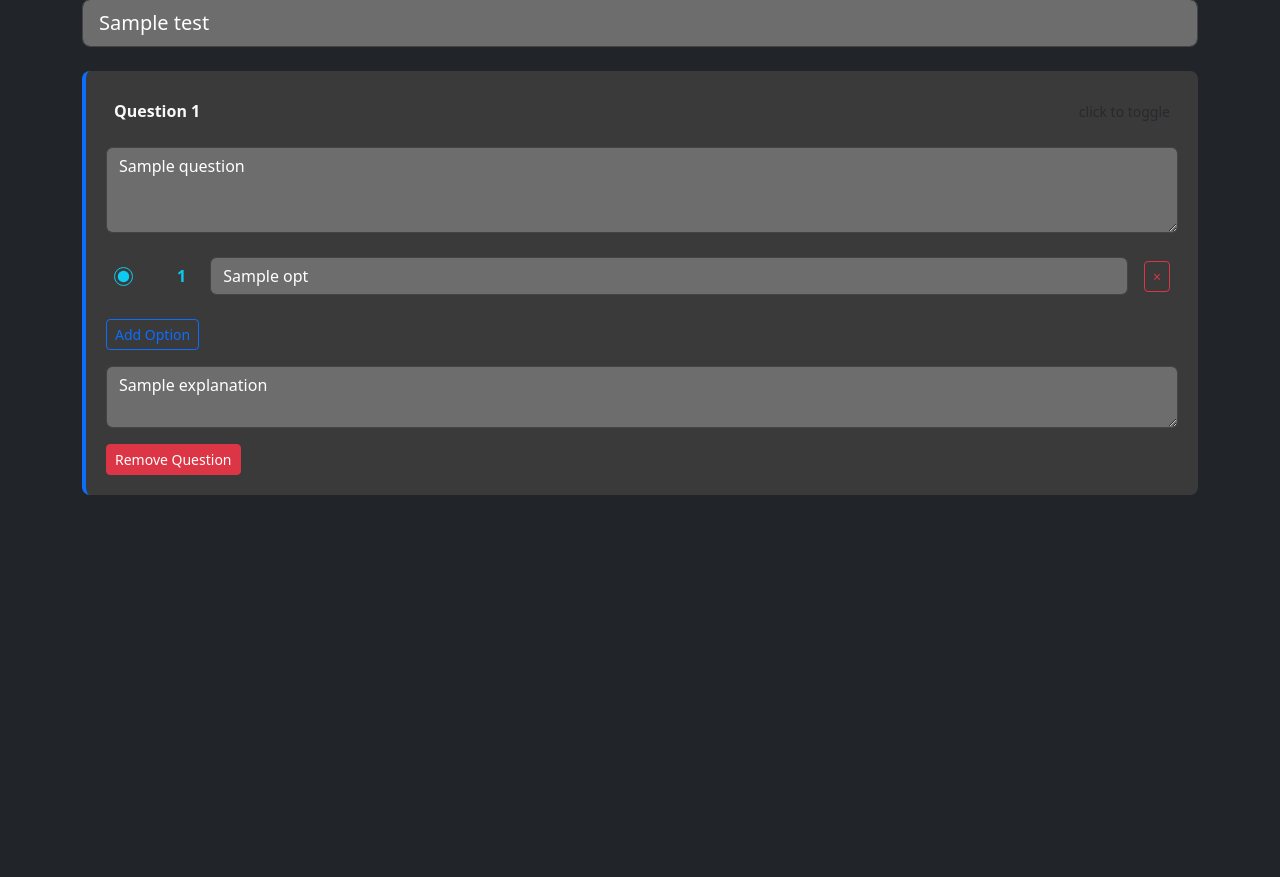
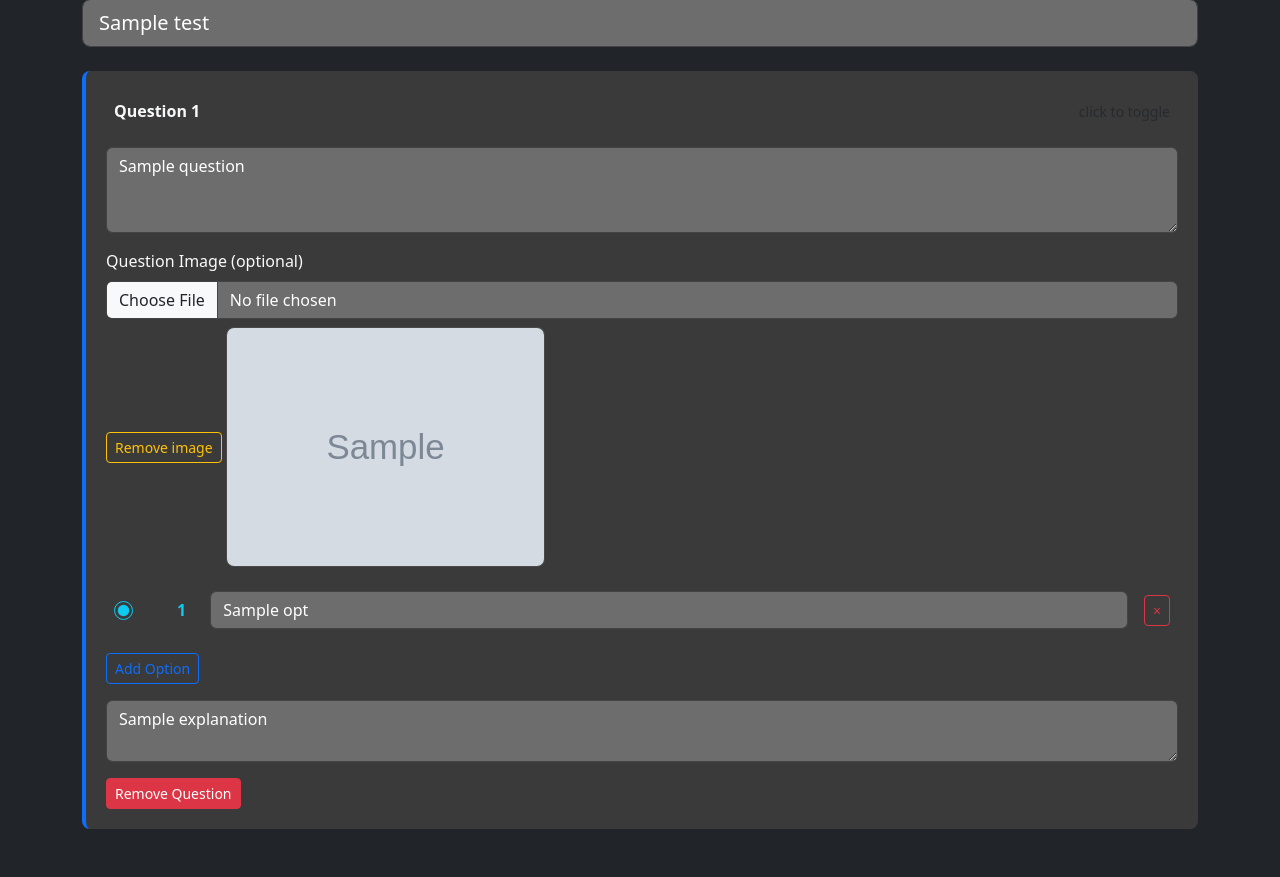
Before and after one commit to suvuu/suvuu-test-maker, a Flask app: template templates/test_editor.html in a window 1280 px wide. Shown: the part 238-1115 px from the top of the page. Before the commit the page ends 733 px from the top, so only its background shows below. Run offline with Flask 3, Linux system fonts and the light colour scheme; the template is opened without the code that fills it: most values are stand-ins (such as "Sample title", 1, 10 or a date in 2020); grey boxes marked "Sample" are stand-in pictures; some libraries are stand-ins or nearby versions.

Commit message:
added image support

```diff
--- a/app.py
+++ b/app.py
@@ -1,4 +1,5 @@
-from flask import Flask, render_template, request, redirect, url_for, send_file, jsonify # type: ignore
+from flask import Flask, render_template, request, redirect, url_for, send_file, jsonify, send_from_directory # type: ignore
+from werkzeug.utils import secure_filename
 import json
 import os
 import io
@@ -8,6 +9,9 @@ app = Flask(__name__)
 
 DATA_FOLDER = "data"
 os.makedirs(DATA_FOLDER, exist_ok=True)
+UPLOAD_FOLDER = os.path.join(DATA_FOLDER, "uploads")
+os.makedirs(UPLOAD_FOLDER, exist_ok=True)
+ALLOWED_IMAGE_EXTENSIONS = {".png", ".jpg", ".jpeg", ".gif", ".webp"}
 
 DATA_FILE = os.path.join(DATA_FOLDER, "data.json")
 RESULT_CACHE = {}
@@ -23,7 +27,33 @@ def save_data(data):
     with open(DATA_FILE, "w", encoding="utf-8") as f:
         json.dump(data, f, indent=4, ensure_ascii=False)
 
-def parse_test_form(form):
+def is_allowed_image(filename):
+    _, ext = os.path.splitext(filename)
+    return ext.lower() in ALLOWED_IMAGE_EXTENSIONS
+
+def save_uploaded_image(file_storage):
+    if not file_storage or not file_storage.filename:
+        return None
+    if not is_allowed_image(file_storage.filename):
+        return None
+    original = secure_filename(file_storage.filename)
+    _, ext = os.path.splitext(original)
+    filename = f"{uuid4().hex}{ext.lower()}"
+    path = os.path.join(UPLOAD_FOLDER, filename)
+    file_storage.save(path)
+    return filename
+
+def delete_image_file(filename):
+    if not filename:
+        return
+    path = os.path.join(UPLOAD_FOLDER, filename)
+    if os.path.exists(path):
+        try:
+            os.remove(path)
+        except OSError:
+            pass
+
+def parse_test_form(form, files):
     title = form.get('title', '').strip()
     questions = []
     idx = 0
@@ -34,9 +64,6 @@ def parse_test_form(form):
             break
 
         q = q.strip()
-        if not q:
-            idx += 1
-            continue
 
         # collect options
         opts = []
@@ -67,11 +94,28 @@ def parse_test_form(form):
 
         explanation = form.get(f'explanation_{idx}', '').strip()
 
+        existing_image = form.get(f'existing_image_{idx}', '').strip()
+        remove_image = form.get(f'remove_image_{idx}', '').strip().lower() == "on"
+        uploaded_file = files.get(f'image_{idx}')
+
+        image_filename = existing_image or ""
+        if remove_image:
+            image_filename = ""
+            delete_image_file(existing_image)
+
+        if uploaded_file and uploaded_file.filename:
+            new_image = save_uploaded_image(uploaded_file)
+            if new_image:
+                if existing_image and existing_image != new_image:
+                    delete_image_file(existing_image)
+                image_filename = new_image
+
         questions.append({
             "question": q,
             "options": opts,
             "correct_index": correct,
-            "explanation": explanation
+            "explanation": explanation,
+            "image": image_filename
         })
 
         idx += 1
@@ -90,7 +134,7 @@ def index():
 def new_test():
     if request.method == "POST":
         data = load_data()
-        test = parse_test_form(request.form)
+        test = parse_test_form(request.form, request.files)
         data["tests"].append(test)
         save_data(data)
         return redirect(url_for("index"))
@@ -103,7 +147,7 @@ def edit_test(test_id):
         return "Test not found", 404
 
     if request.method == "POST":
-        test = parse_test_form(request.form)
+        test = parse_test_form(request.form, request.files)
         data["tests"][test_id] = test
         save_data(data)
         return redirect(url_for("index"))
@@ -138,7 +182,8 @@ def take_test(test_id):
                 "selected": selected,
                 "correct": correct,
                 "is_correct": is_correct,
-                "explanation": q.get("explanation", "")
+                "explanation": q.get("explanation", ""),
+                "image": q.get("image", "")
             })
 
             if is_correct:
@@ -286,5 +331,9 @@ def api_results(token):
         return jsonify({"error": "Results not found"}), 404
     return jsonify(payload)
 
+@app.route("/uploads/<path:filename>")
+def uploaded_file(filename):
+    return send_from_directory(UPLOAD_FOLDER, filename)
+
 if __name__ == '__main__':
     app.run(host="0.0.0.0", port=5000)
--- a/templates/test_editor.html
+++ b/templates/test_editor.html
@@ -57,6 +57,13 @@
     }
     .option-row {
       gap: 0.5rem;
+    }
+    .question-image-preview {
+      max-width: 100%;
+      max-height: 240px;
+      border-radius: 0.5rem;
+      border: 1px solid rgba(255, 255, 255, 0.15);
+      background: #2a2a2a;
     }
 
     .empty-question {
@@ -132,7 +139,7 @@
       <button type="button" class="btn btn-outline-light btn-sm" id="collapse-all">Collapse All</button>
     </div>
 
-    <form id="test-form" method="post">
+    <form id="test-form" method="post" enctype="multipart/form-data">
       <div class="mb-4 text-center">
         <input type="text" class="form-control form-control-lg d-inline-block w-100 w-md-75" name="title"
           value="{{ test.title if test else '' }}" placeholder="Test Title" required>
@@ -150,8 +157,20 @@
           </div>
           <div class="collapse show" id="q{{ q_index }}">
             <div class="mt-3">
-              <textarea class="form-control question-text" name="question_{{ q_index }}" rows="3"
-                required>{{ q.question }}</textarea>
+              <textarea class="form-control question-text" name="question_{{ q_index }}" rows="3">{{ q.question }}</textarea>
+
+              <div class="mt-3">
+                <label class="form-label">Question Image (optional)</label>
+                <input type="file" class="form-control question-image-input" name="image_{{ q_index }}" accept="image/*">
+                <input type="hidden" class="existing-image-input" name="existing_image_{{ q_index }}" value="{{ q.image or '' }}">
+                <input type="hidden" class="remove-image-input" name="remove_image_{{ q_index }}" value="">
+                <button type="button" class="btn btn-outline-warning btn-sm mt-2 remove-image-btn">Remove image</button>
+                {% if q.image %}
+                <img class="question-image-preview mt-2" src="/uploads/{{ q.image }}" alt="Question image preview">
+                {% else %}
+                <img class="question-image-preview mt-2 d-none" alt="Question image preview">
+                {% endif %}
+              </div>
 
               <div class="option-container mt-3">
                 {% for opt in q.options %}
@@ -238,6 +257,17 @@
 
         const exp = block.querySelector('textarea[placeholder*="Explanation"]');
         if (exp) exp.name = `explanation_${qIdx}`;
+
+        const imageInput = block.querySelector('.question-image-input');
+        if (imageInput) imageInput.name = `image_${qIdx}`;
+
+        const existingImage = block.querySelector('.existing-image-input');
+        if (existingImage) existingImage.name = `existing_image_${qIdx}`;
+
+        const removeImage = block.querySelector('.remove-image-input');
+        if (removeImage) {
+          removeImage.name = `remove_image_${qIdx}`;
+        }
       });
 
       // --- 3) Restore checked radios AFTER renaming, using the saved indices ---
@@ -270,7 +300,15 @@
       </div>
       <div class="collapse show" id="q${total}">
         <div class="mt-3">
-          <textarea class="form-control question-text" rows="3" required placeholder="Enter your question..."></textarea>
+          <textarea class="form-control question-text" rows="3" placeholder="Enter your question..."></textarea>
+          <div class="mt-3">
+            <label class="form-label">Question Image (optional)</label>
+            <input type="file" class="form-control question-image-input" accept="image/*">
+            <input type="hidden" class="existing-image-input" value="">
+            <input type="hidden" class="remove-image-input" value="">
+            <button type="button" class="btn btn-outline-warning btn-sm mt-2 remove-image-btn">Remove image</button>
+            <img class="question-image-preview mt-2 d-none" alt="Question image preview">
+          </div>
           <div class="option-container mt-3">
             <div class="d-flex align-items-center mb-2 option-row p-2">
               <input type="radio" class="correct-radio" checked>
@@ -327,6 +365,51 @@
       }
     });
 
+    document.addEventListener('change', e => {
+      if (e.target.classList.contains('question-image-input')) {
+        const block = e.target.closest('.question-block');
+        if (!block) return;
+        const preview = block.querySelector('.question-image-preview');
+        const removeInput = block.querySelector('.remove-image-input');
+        if (!preview) return;
+        const file = e.target.files && e.target.files[0];
+        if (!file) {
+          preview.src = '';
+          preview.classList.add('d-none');
+          return;
+        }
+        if (removeInput) {
+          removeInput.value = '';
+        }
+        const reader = new FileReader();
+        reader.onload = () => {
+          preview.src = reader.result;
+          preview.classList.remove('d-none');
+        };
+        reader.readAsDataURL(file);
+      }
+    });
+
+    document.addEventListener('click', e => {
+      if (e.target.classList.contains('remove-image-btn')) {
+        const block = e.target.closest('.question-block');
+        if (!block) return;
+        const preview = block.querySelector('.question-image-preview');
+        const removeInput = block.querySelector('.remove-image-input');
+        const fileInput = block.querySelector('.question-image-input');
+        if (removeInput) {
+          removeInput.value = 'on';
+        }
+        if (fileInput) {
+          fileInput.value = '';
+        }
+        if (preview) {
+          preview.src = '';
+          preview.classList.add('d-none');
+        }
+      }
+    });
+
     document.getElementById('confirm-remove').onclick = () => {
       if (removeTarget) {
         removeTarget.remove();
@@ -341,23 +424,15 @@
     document.getElementById('collapse-all').onclick = () =>
       document.querySelectorAll('.collapse').forEach(c => bootstrap.Collapse.getOrCreateInstance(c).hide());
 
-    document.getElementById('test-form').onsubmit = e => {
-      let hasEmpty = false;
-      document.querySelectorAll('.question-block').forEach(block => {
-        if (!block.querySelector('.question-text').value.trim()) {
-          block.classList.add('empty-question');
-          hasEmpty = true;
-        } else {
-          block.classList.remove('empty-question');
-        }
-      });
-      if (hasEmpty) {
-        e.preventDefault();
-        alert('Please fill in all question texts before saving.');
-      } else {
-        reindexAll();
+    document.getElementById('test-form').onsubmit = () => {
+      reindexAll();
+    };
+
+    document.querySelectorAll('.question-image-preview').forEach(preview => {
+      if (preview.getAttribute('src')) {
+        preview.classList.remove('d-none');
       }
-    };
+    });
 
     reindexAll();
   </script>
```
Also changed, not shown: static/results.js (+10 -0 lines), static/test.js (+97 -0 lines), templates/results.html (+7 -0 lines), templates/test_taker.html (+47 -0 lines), 1 other file.
